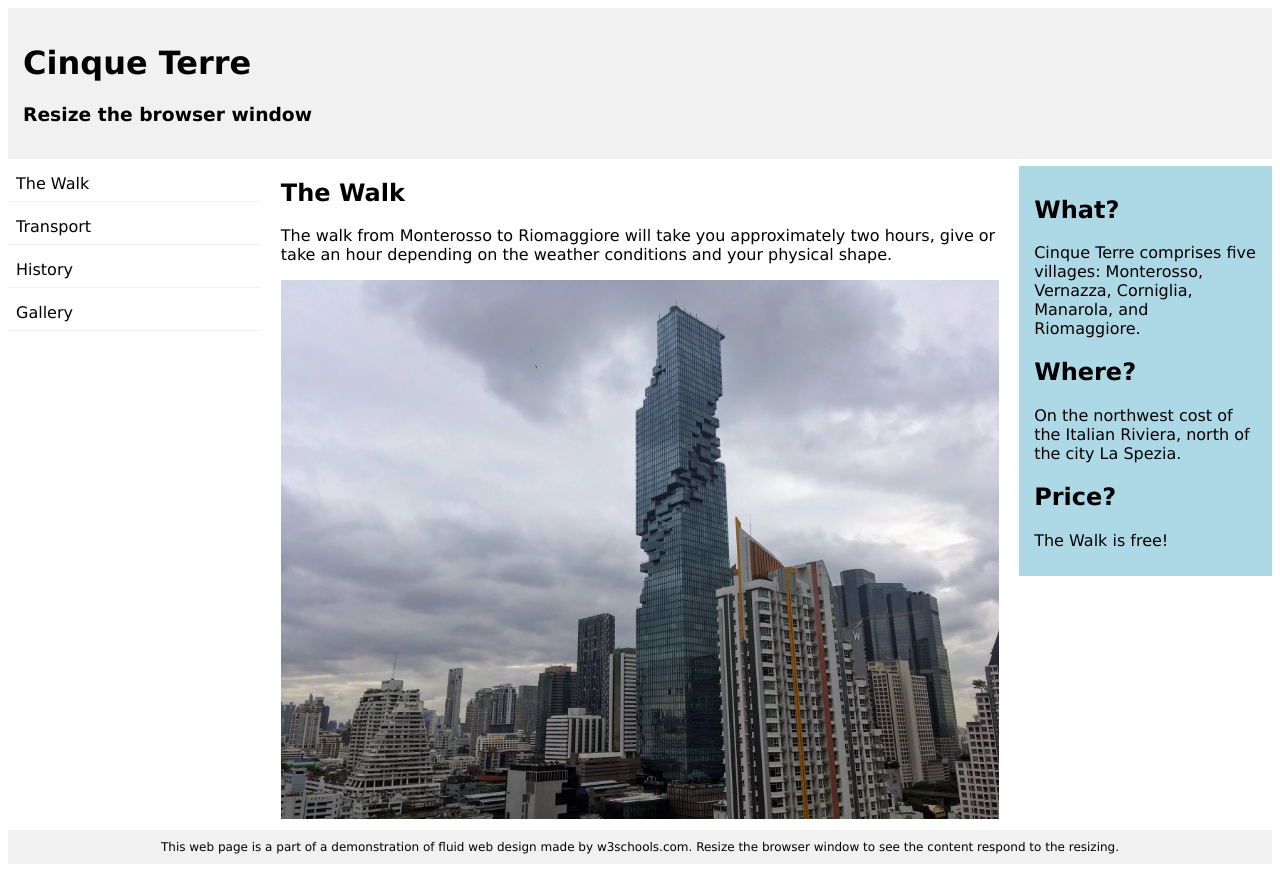
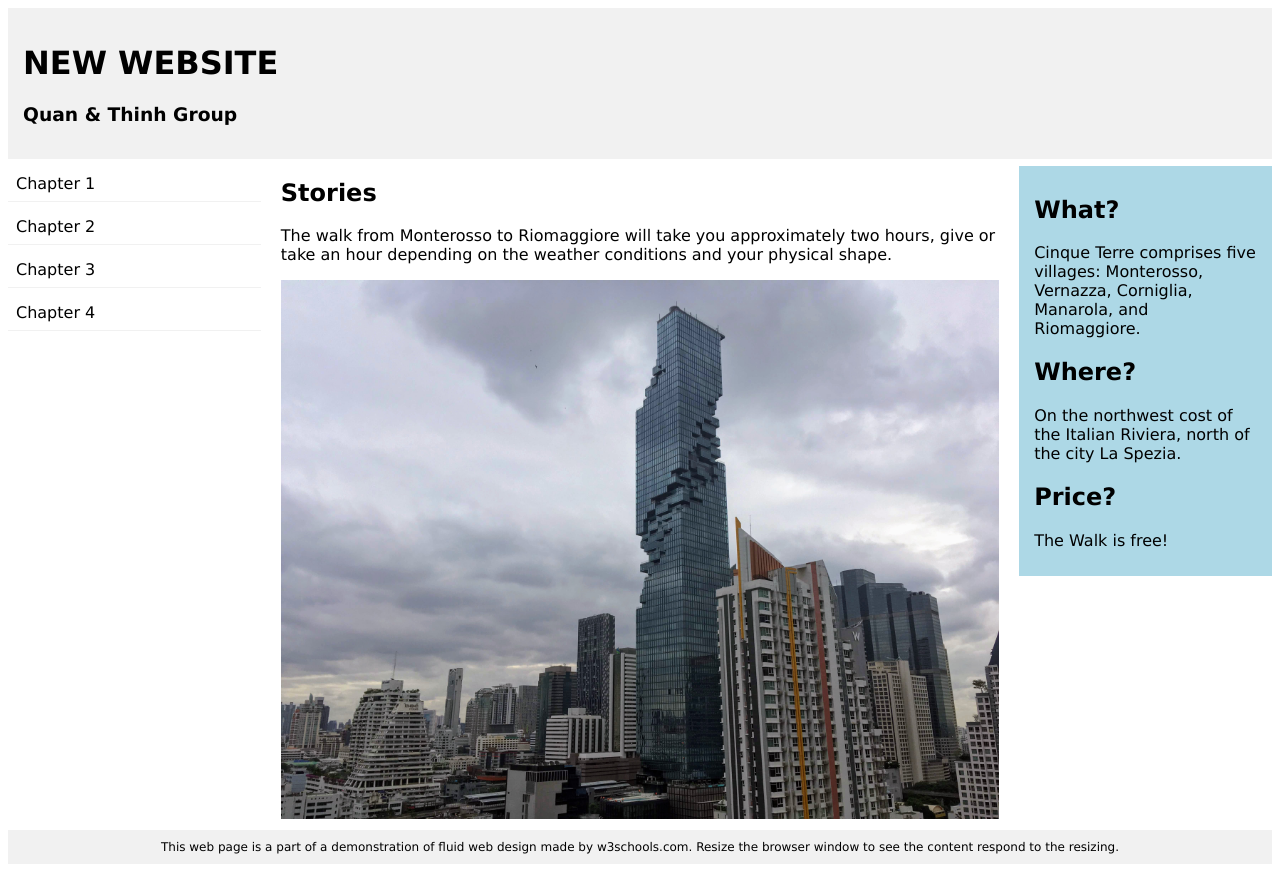
Before and after one commit to thinhhoduc/intern_horus, a plain HTML site: page home.html in a window 1280 px wide. Drawn offline with Linux system fonts and the light colour scheme.

Commit message:
Edit some text

```diff
--- a/home.html
+++ b/home.html
@@ -50,20 +50,20 @@
 <body style="font-family:Verdana;">
 
 <div style="background-color:#f1f1f1;padding:15px;">
-  <h1>Cinque Terre</h1>
-  <h3>Resize the browser window</h3>
+  <h1>NEW WEBSITE</h1>
+  <h3>Quan & Thinh Group</h3>
 </div>
 
 <div style="overflow:auto">
   <div class="menu">
-    <div class="menuitem">The Walk</div>
-    <div class="menuitem">Transport</div>
-    <div class="menuitem">History</div>
-    <div class="menuitem">Gallery</div>
+    <div class="menuitem">Chapter 1</div>
+    <div class="menuitem">Chapter 2</div>
+    <div class="menuitem">Chapter 3</div>
+    <div class="menuitem">Chapter 4</div>
   </div>
 
   <div class="main">
-    <h2>The Walk</h2>
+    <h2>Stories</h2>
     <p>The walk from Monterosso to Riomaggiore will take you approximately two hours, give or take an hour depending on the weather conditions and your physical shape.</p>
     <img src="mahanakhon.jpeg" style="width:100%">
   </div>
```
